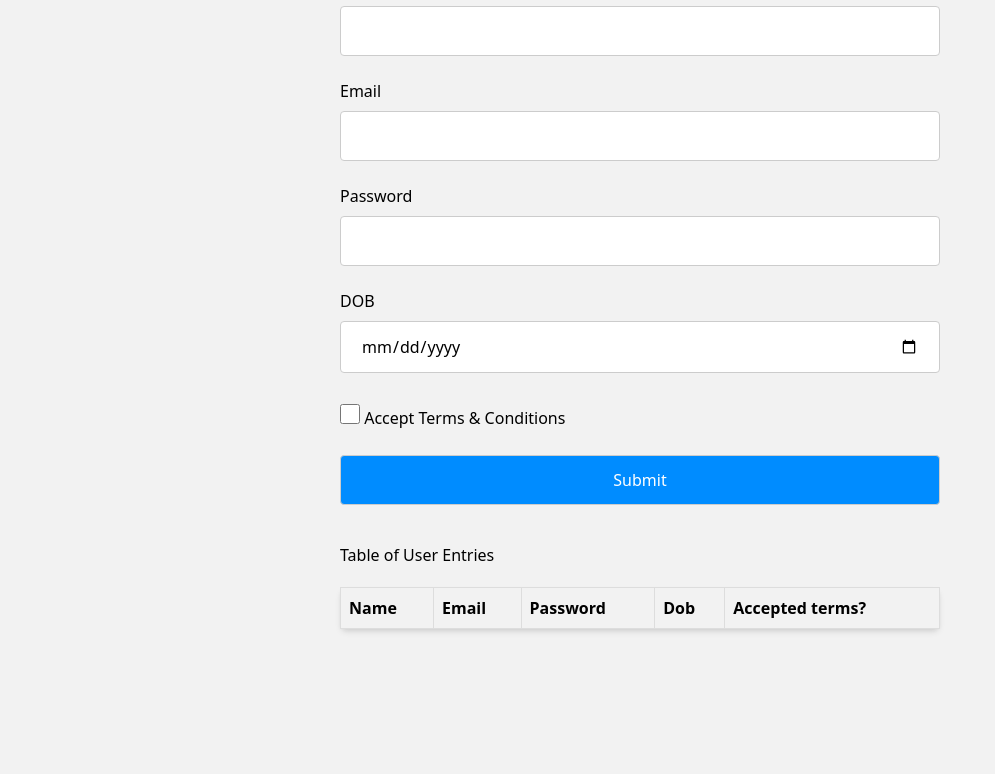
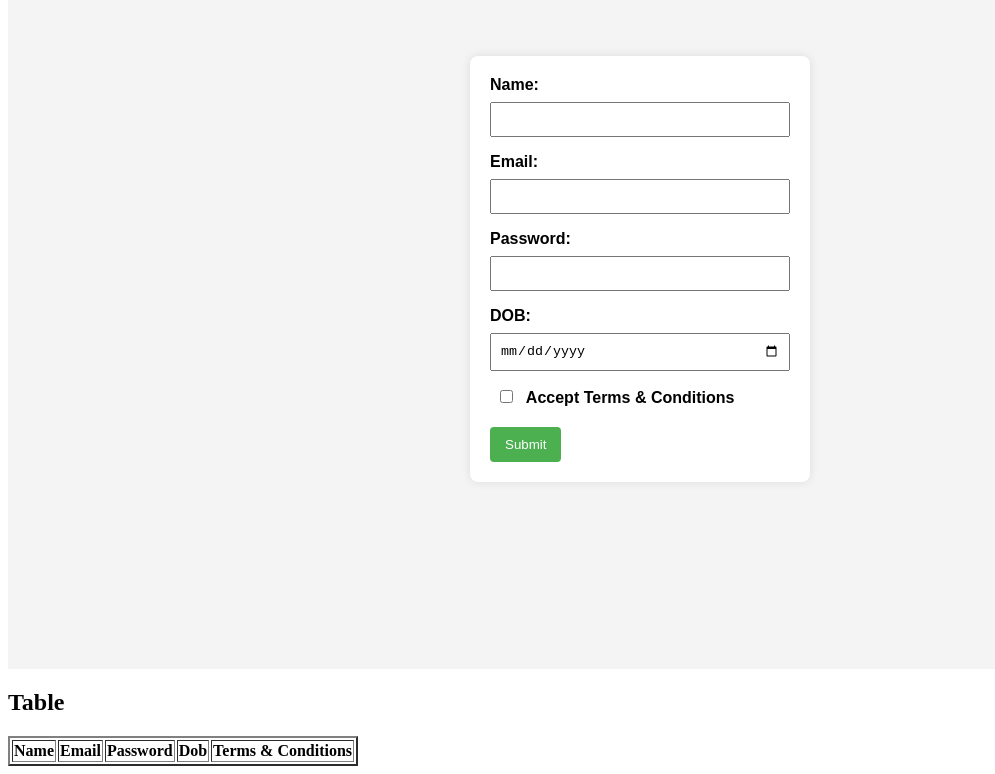
Before and after one commit to SaiTejaPurella/wd101, a plain HTML site: page index.html in a window 1280 px wide. Shown: the part 139-913 px from the top of the page, without its empty margins (0-995 px from the left). Before the commit the page ends 800 px from the top, so only its background shows below. Drawn offline with nearby package versions, Linux system fonts and the light colour scheme.

Commit message:
Update index.html

```diff
--- a/index.html
+++ b/index.html
@@ -1,155 +1,90 @@
 <!DOCTYPE html>
 <html>
-
 <head>
-    <title>Form usage</title>
-    <link href="https://cdn.jsdelivr.net/npm/tailwindcss@2.2.19/dist/tailwind.min.css" rel="stylesheet" />
-</head>
-
   <style>
-    body {
+    .divClass{
+      font-family: Arial, sans-serif;
+      background-color: #f4f4f4;
+      margin: 0;
+      padding: 0;
       display: flex;
-        flex-direction: column;
+      justify-content: center;
       align-items: center;
-        justify-content: center;
       height: 100vh;
-        margin: 0;
     }
 
-    #container {
-        width: 80%;
-        max-width: 600px;
-        margin-top: 20px;
+    form {
+      background-color: #fff;
+      padding: 20px;
+      border-radius: 8px;
+      box-shadow: 0 0 10px rgba(0, 0, 0, 0.1);
+      width: 300px;
     }
 
-    input[type=text],
-    input[type=email],
-    input[type=password],
-    input[type=date],
-    input[type=checkbox],
-    select,
-    input[type=submit] {
+    label {
+      display: block;
+      margin-bottom: 8px;
+      font-weight: bold;
+    }
+
+    input, select {
       width: 100%;
-        padding: 12px 20px;
-        margin: 8px 0;
-        display: inline-block;
-        border: 1px solid #ccc;
-        border-radius: 4px;
+      padding: 8px;
+      margin-bottom: 16px;
       box-sizing: border-box;
     }
 
-    input[type=submit] {
-        background-color: rgb(0, 140, 255);
-        color: white;
+    button {
+      background-color: #4caf50;
+      color: #fff;
+      padding: 10px 15px;
+      border: none;
+      border-radius: 4px;
       cursor: pointer;
     }
 
-
-
-    body {
-        background-color: #f2f2f2;
-    }
-
-    .firsth {
-        text-align: center;
-    }
-
-    .head-main {
-        font-size: 2em;
-        margin-bottom: 10px;
-    }
-
-    .borderline {
-        border-bottom: 2px solid #333;
-        width: 50px;
-        margin: 0 auto;
-    }
-
-    .divlab {
-        margin-bottom: 15px;
-    }
-
-    h2 {
-        text-decoration: borderline;
-        margin-top: 30px;
-    }
-
-    #data {
-        margin-top: 20px;
-        border-collapse: collapse;
-        width: 100%;
-    }
-
-    #data th,
-    #data td {
-        border: 1px solid #ddd;
-        padding: 8px;
-        text-align: left;
-    }
-
-    #data th {
-        background-color: #f2f2f2;
+    button:hover {
+      background-color: #45a049;
     }
   </style>
+  <title>Registration Form</title>
+</head>
+<body>
+<div class="divClass">
+  <form id="Form">
+    <label for="name">Name:</label>
+    <input type="text" id="name" name="name" required>
 
-<body>
-    <div id="container">
-        <div class="firsth">
-            <h1 class="text-center head-main">Form</h1>
-            <div class="borderline"></div>
+    <label for="email">Email:</label>
+    <input type="email" id="email" name="email" required>
+
+    <label for="password">Password:</label>
+    <input type="password" id="password" name="password" required>
+
+    <label for="dob">DOB:</label>
+    <input type="date" id="dob" name="dob" required max="2005-11-21" min="1968-11-21">
+
+    <label style="display: inline-block;">
+      <input type="checkbox" id="check" name="check" style="display: inline-block;width: 25px;"> Accept Terms & Conditions
+    </label>
+
+    <button type="submit">Submit</button>
+  </form>
 </div>
-
-        <form id="form">
-            <div class="divlab">
-                <label for="username">Name:</label>
-                <input required type="text" id="Name" name="Name">
-            </div>
-
-            <div class="divlab">
-                <label for="Email">Email</label>
-                <input required type="email" id="Email" name="Email">
-            </div>
-
-            <div class="divlab">
-                <label for="Password">Password</label>
-                <input required type="password" id="Password" name="Password">
-            </div>
-
-            <div class="divlab">
-                <label for="dob">DOB</label>
-                <input required type="date" id="dob" min="1967-11-23" max="2005-11-21">
-            </div>
-
-            <div class="divlab">
-                <input style="width:20px;height:20px" type="checkbox" required id="acceptterms">
-                <label for="acceptterms">Accept Terms & Conditions</label>
-            </div>
-
-            <div>
-              <input
-                type="submit"
-                value="Submit"
-                class="bg-blue-500 text-white px-4 py-2 rounded-md cursor-pointer"
-              />
-            </div>
-            <div>
-                <h2>Table of User Entries</h2>
-                <table id="data" class="w-full bg-white rounded-md shadow-md">
-                    <thead class="bg-gray-200">
+  <h2>Table</h2>
+  <table id="data" border="2">
+      <thead >
           <tr>
-                            <th class="px-4 py-2">Name</th>
-                            <th class="px-4 py-2">Email</th>
-                            <th class="px-4 py-2">Password</th>
-                            <th class="px-4 py-2">Dob</th>
-                            <th class="px-4 py-2">Accepted terms?</th>
+              <th >Name</th>
+              <th >Email</th>
+              <th >Password</th>
+              <th >Dob</th>
+              <th>Terms & Conditions</th>
           </tr>
       </thead>
       <tbody id="table"></tbody>
   </table>
-            </div>
-        </form>
-    </div>
   <script src="index.js"></script>
+
 </body>
-
 </html>
```
Lines whose indentation alone changed are shown as unchanged.
